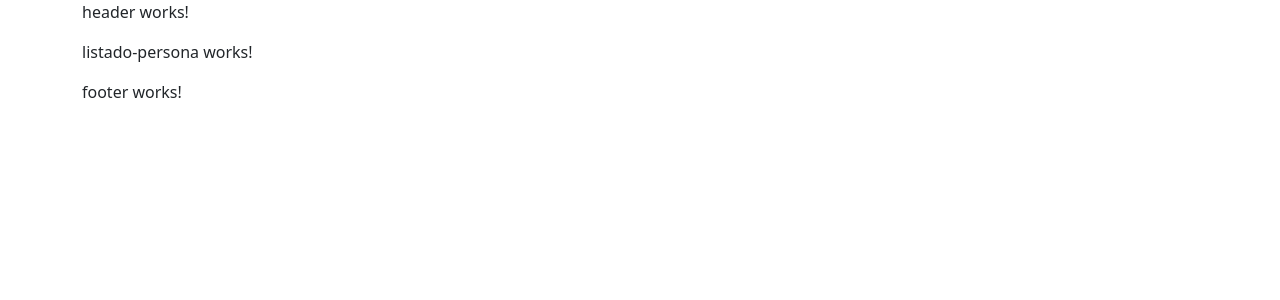
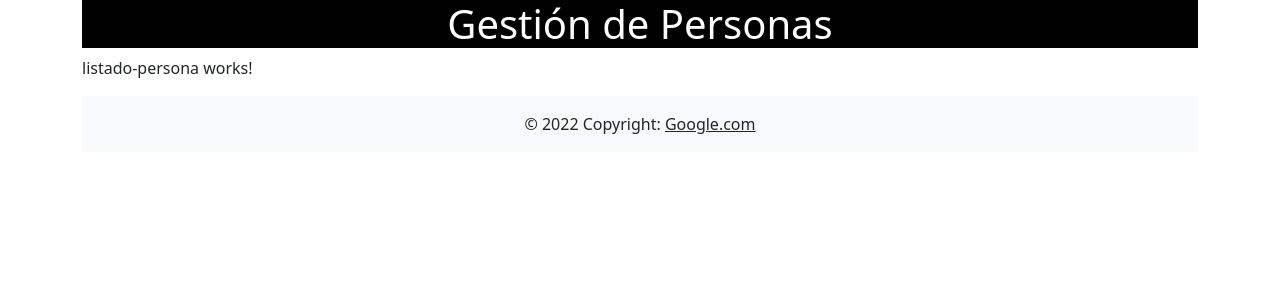
Before and after one commit to davidfranco7/CursoAngularProyecto, an Angular app: page / in a window 1280 px wide. Shown: the top 300 px of the page. Built offline with nearby package versions, Linux system fonts and the light colour scheme.

Commit message:
Header y Footer

```diff
--- a/src/app/footer/footer.component.css
+++ b/src/app/footer/footer.component.css
@@ -0,0 +1,3 @@
+.copyright{
+    background-color: rgba(0, 0, 0, 0.2);
+}
--- a/src/app/footer/footer.component.html
+++ b/src/app/footer/footer.component.html
@@ -1 +1,5 @@
-<p>footer works!</p>
+<footer class="bg-light text-center text-lg-start">
+    <div id="copyright" class="text-center p-3">
+    © 2022 Copyright:
+    <a class="text-dark" href="https://google.com/">Google.com</a></div>
+</footer>
--- a/src/app/header/header.component.css
+++ b/src/app/header/header.component.css
@@ -0,0 +1,6 @@
+header{
+    background: black;
+    color: white;
+    width: 100%;
+    text-align: center;
+}
--- a/src/app/header/header.component.html
+++ b/src/app/header/header.component.html
@@ -1 +1,3 @@
-<p>header works!</p>
+<header>
+    <h1>Gestión de Personas</h1>
+</header>
```
